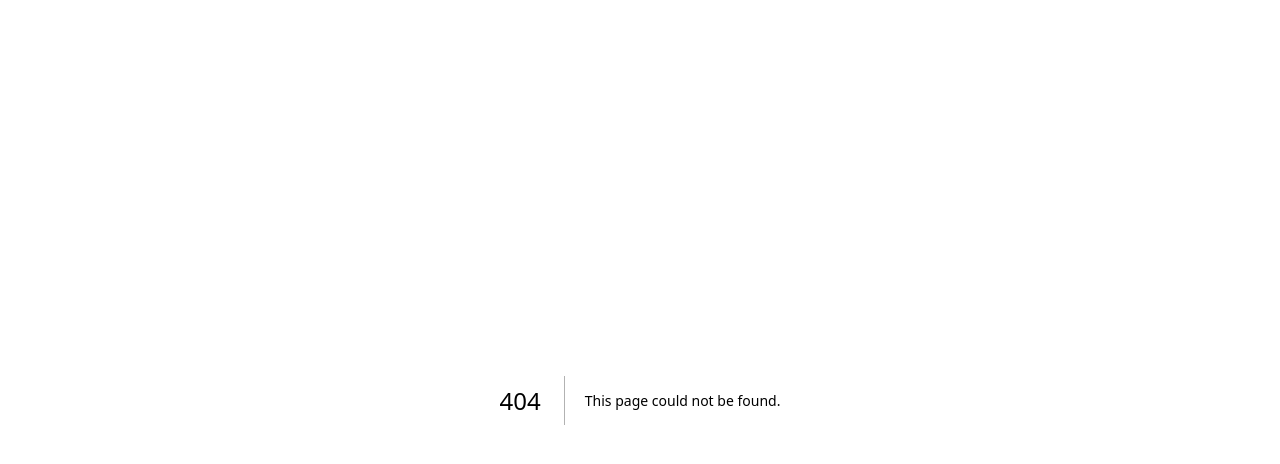
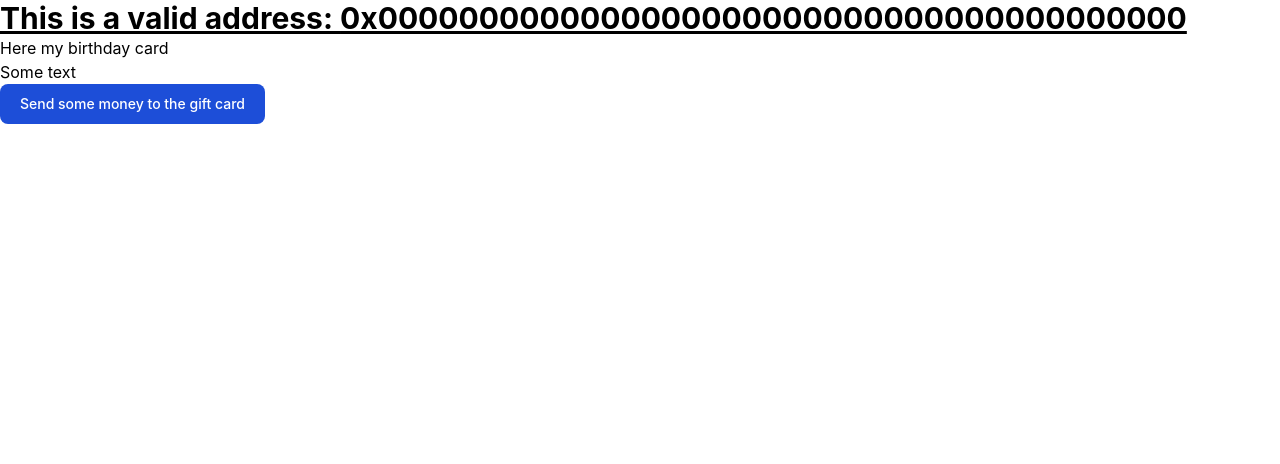
Before and after one commit to RegisGraptin/ChainLink-constellation-2023, a Next.js app in the folder front/: page /card/0x0000000000000000000000000000000000000000 in a window 1280 px wide. Before the commit this address had no page. Shown: the top 464 px of the page. Built offline with nearby package versions, Linux system fonts and the light colour scheme; what @rainbow-me/rainbowkit, wagmi would draw is missing.

Commit message:
add gift card page

```diff
--- a/front/pages/card.tsx
+++ /dev/null
@@ -1,14 +0,0 @@
-import { ConnectButton } from '@rainbow-me/rainbowkit';
-import type { NextPage } from 'next';
-import Head from 'next/head';
-import styles from '../styles/Home.module.css';
-
-const Card: NextPage = () => {
-  return (
-    <h1 className="text-3xl font-bold underline">
-      Hello world!
-    </h1>
-  );
-};
-
-export default Card;
--- /dev/null
+++ b/front/pages/card/[address].tsx
@@ -0,0 +1,58 @@
+import { ConnectButton } from '@rainbow-me/rainbowkit';
+import type { NextPage } from 'next';
+import Link from 'next/link';
+import { useRouter } from 'next/router';
+
+const Card: NextPage = () => {
+
+  function isValidAddress(address: string): boolean {
+    const addressRegex = /^(0x)?[0-9a-fA-F]{40}$/;
+    return addressRegex.test(address);
+  }
+
+  function sendSomeFund() {
+    console.log("Sending some funds - TODO");
+  }
+
+  // Get the slug from the url
+  const router = useRouter();
+  const contractAddress: string = router.query.address as string;
+
+  return (
+    <section>
+      {isValidAddress(contractAddress) && (
+          <div>
+            <h1 className="text-3xl font-bold underline">
+              This is a valid address: {router.query.address}
+            </h1>
+
+            <section>
+              <h2>Here my birthday card</h2>
+              <p>Some text</p>
+
+              <button
+                type="button"
+                className="text-white bg-blue-700 hover:bg-blue-800 focus:ring-4 focus:ring-blue-300 font-medium rounded-lg text-sm px-5 py-2.5 me-2 mb-2 dark:bg-blue-600 dark:hover:bg-blue-700 focus:outline-none dark:focus:ring-blue-800"
+                onClick={() => sendSomeFund()}>
+                Send some money to the gift card
+              </button>
+            </section>
+          </div>
+        )
+      }
+      {!isValidAddress(contractAddress) && (
+        <div>
+          <h1 className="text-3xl font-bold underline">
+            This is an invalid address: {router.query.address}
+          </h1>
+          <Link href="/card/0x0000000000000000000000000000000000000000">
+            You can click here, it is a valid address: 0x0000000000000000000000000000000000000000
+          </Link>
+        </div>
+        )
+      }
+    </section>
+  );
+};
+
+export default Card;
```
